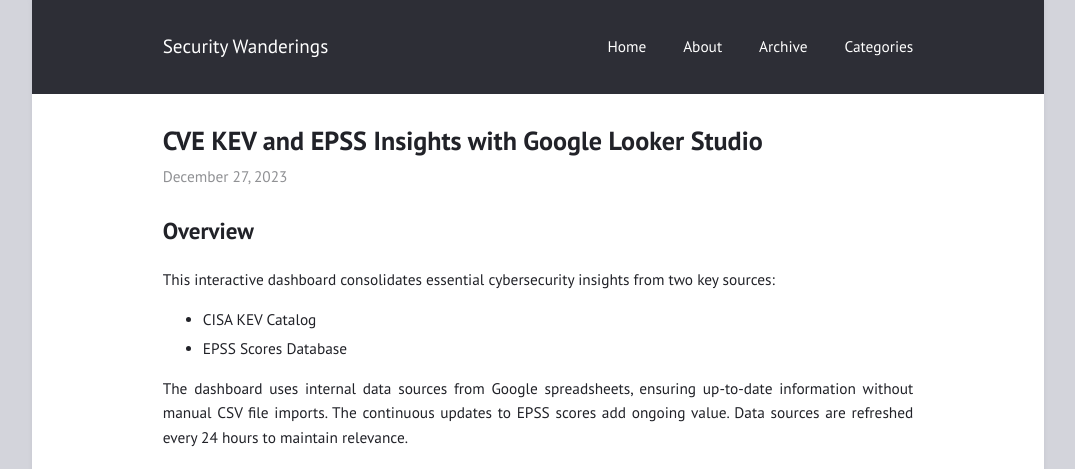
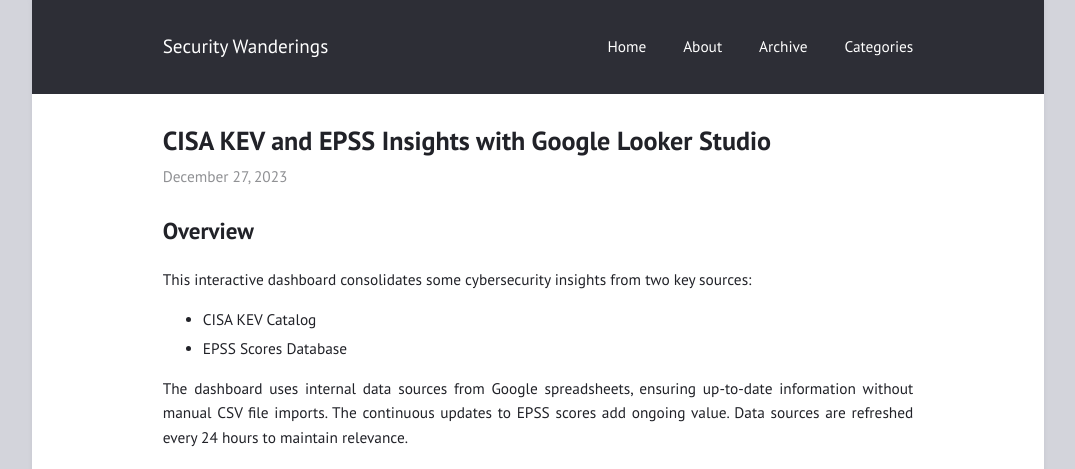
Before and after one commit to alucab/alucab.github.io, a Jekyll site: the page built from _posts/2023-12-27-KEV-EPSS-looker-playground.md, in a window 1280 px wide and 900 px high, cut to the strip 0-469 px from the top of the window. Shown: the whole strip, without its empty margins (102-1177 px from the left). Built offline with Jekyll 4.4.1, drawn with Linux system fonts in a browser that asks for light colours.

Commit message:
Update 2023-12-27-KEV-EPSS-looker-playground.md

```diff
--- a/_posts/2023-12-27-KEV-EPSS-looker-playground.md
+++ b/_posts/2023-12-27-KEV-EPSS-looker-playground.md
@@ -1,6 +1,6 @@
 ---
 layout: post
-title: CVE KEV and EPSS Insights with Google Looker Studio
+title: CISA KEV and EPSS Insights with Google Looker Studio
 categories: [KEV,EPSS,Looker,CVE]
 author: alucab
 excerpt: Explore an interactive Google Looker Studio dashboard merging cybersecurity insights from CISA KEV (Cybersecurity and Infrastructure Security Agency's Known Exploited Vulnerabilities) and EPSS (Exploit Prediction Scoring System) scores.
@@ -9,7 +9,7 @@
 
 ## Overview
 
-This interactive dashboard consolidates essential cybersecurity insights from two key sources:
+This interactive dashboard consolidates some cybersecurity insights from two key sources:
 - CISA KEV Catalog
 - EPSS Scores Database
 
```
